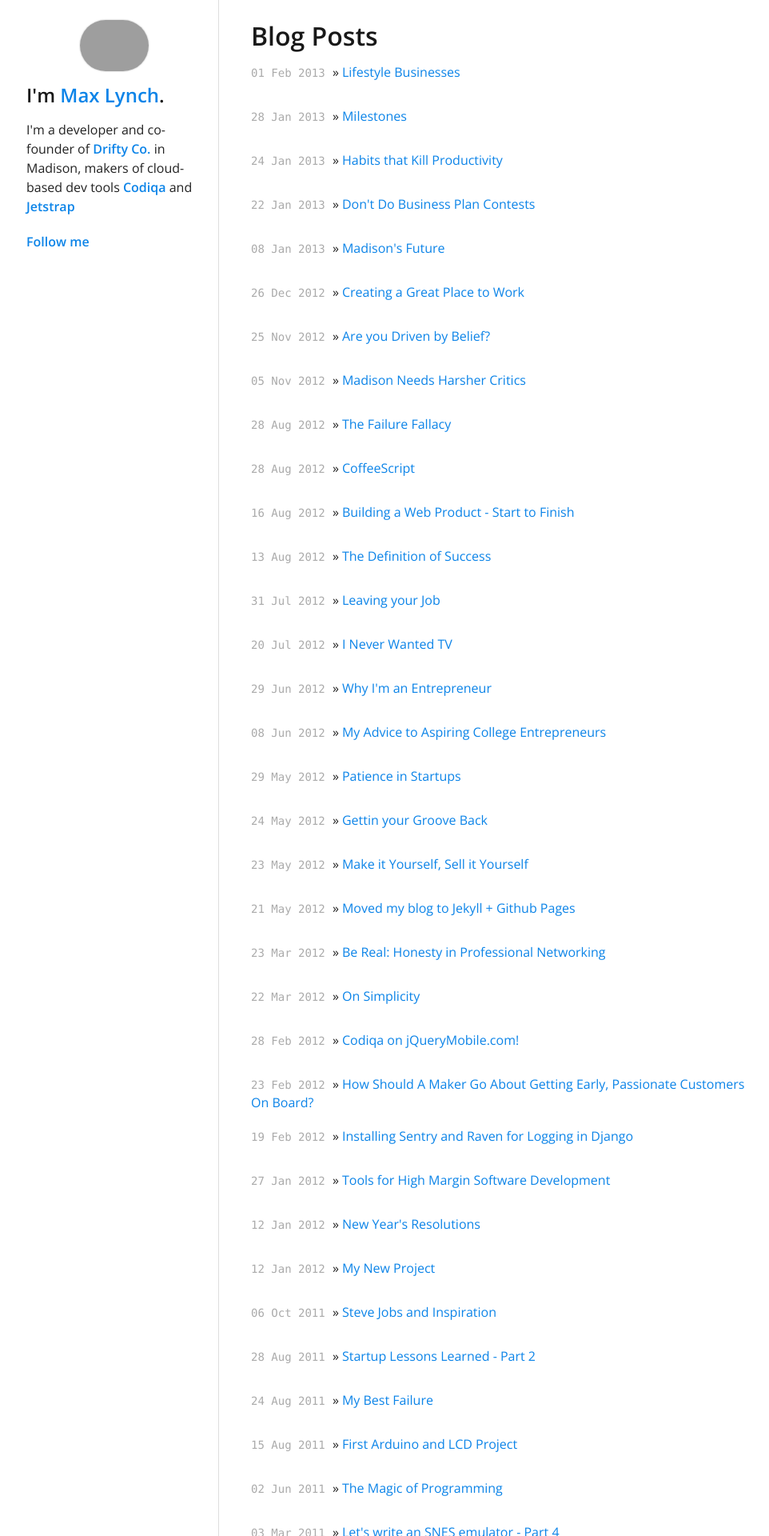
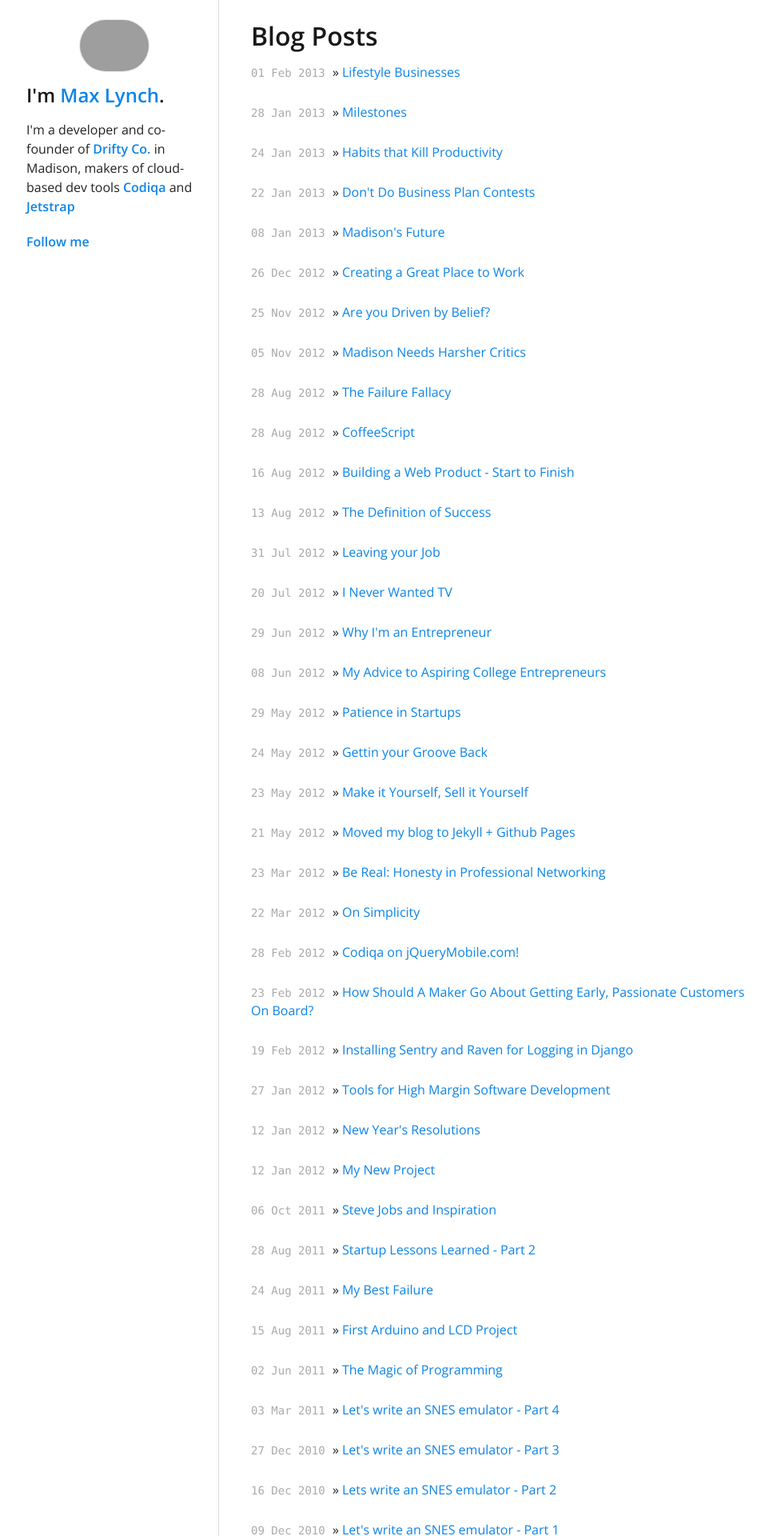
Before and after one commit to mlynch/mlynch.github.com, a Jekyll site: the page built from index.html, in a window 1280 px wide. Shown: the top 1920 px of the page at 80% size, without its empty margins (137-1099 px from the left). Built offline with Jekyll 4.4.1, drawn with Linux system fonts in a browser that asks for light colours; nearby versions of some CDN libraries; Markdown is read by kramdown in place of the engine named in the settings; a script that is not in the unit is left out; comment, search, counter and statistics services are not loaded; grey boxes are pictures that could not be loaded.

Commit message:
Style tweak

```diff
--- a/css/screen2.css
+++ b/css/screen2.css
@@ -733,8 +733,6 @@ ul.posts {
 ul.posts li {
   line-height: 22px;
   font-size: 16px;
-  margin-bottom: 5px;
-  min-height: 50px;
 }
 ul.posts li .count {
   min-height: 15px;
```
